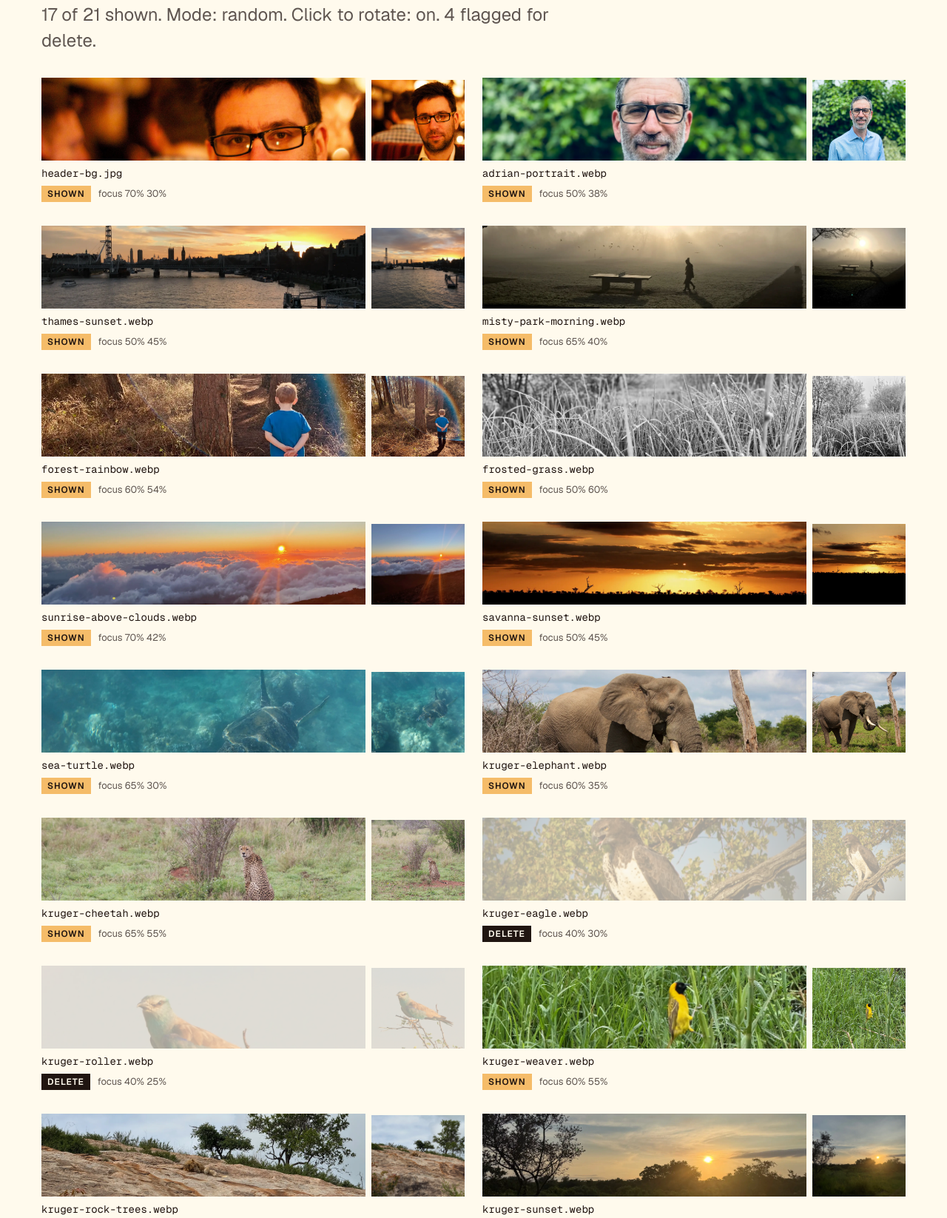
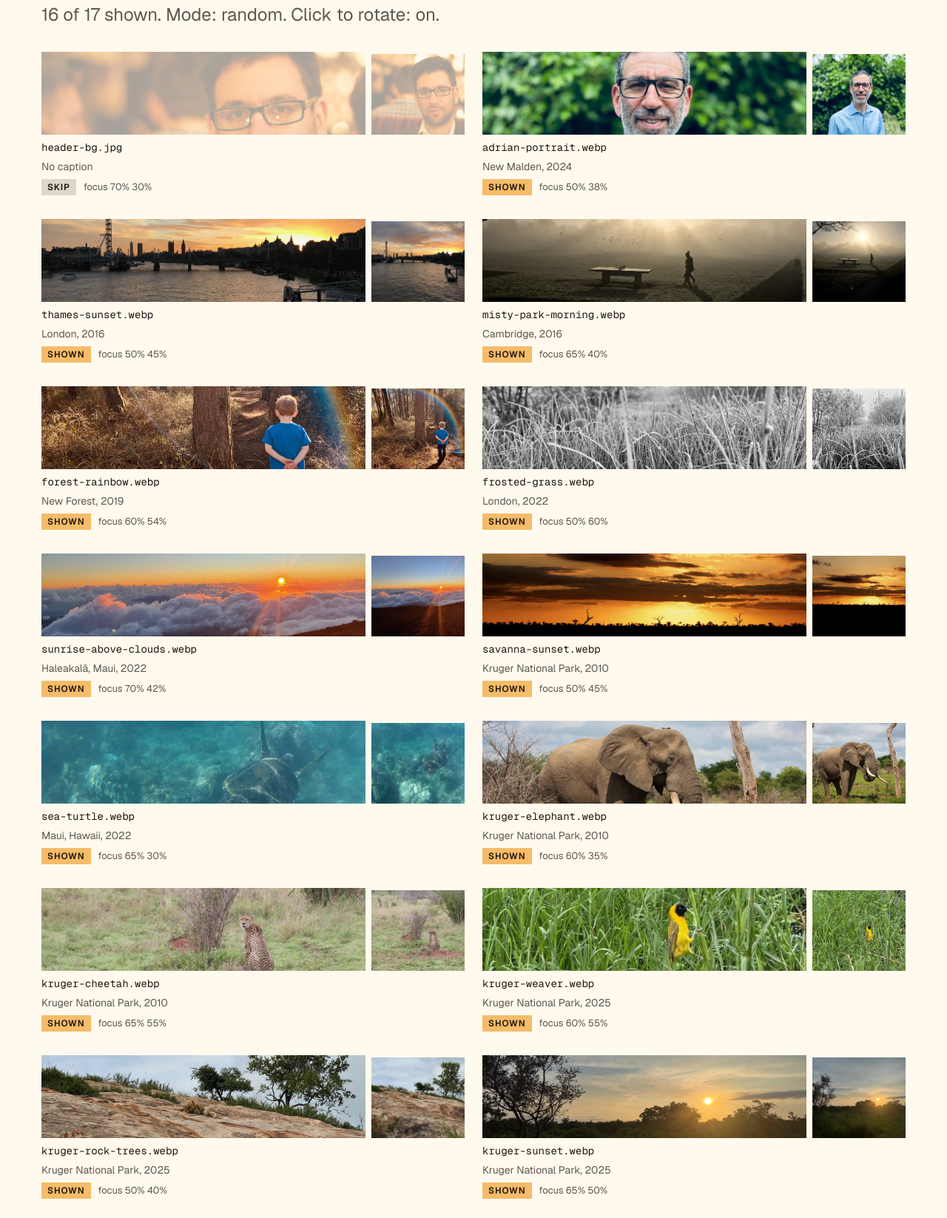
Before and after one commit to sevitz/sevitzdotcom, an Astro site: page /hero-images in a window 1280 px wide. Shown: the part 308-1954 px from the top of the page at 74% size. Built offline with nearby package versions, Linux system fonts and the light colour scheme; Astro itself is replaced by a stand-in of ours.

Commit message:
Add hero photo captions; remove photos flagged for delete
- Optional caption ('Place, Year') per hero photo, shown small at the
  bottom right of the hero and kept in step with the active photo,
  including click to rotate. Places and years come from each photo's
  capture date and GPS. The bokeh header photo has no caption
- /hero-images/ shows each photo's caption
- Remove the four photos flagged delete (kruger-eagle, kruger-roller,
  oslo-park-river, oslo-concrete-atrium): files and config lines
- header-bg.jpg status was set to the unsupported 'hide'; now 'skip'
- Version 1.4.3

Co-Authored-By: Claude Sonnet 5.5 <noreply@anthropic.com>

```diff
--- a/package.json
+++ b/package.json
@@ -1,7 +1,7 @@
 {
   "name": "sevitzdotcom",
   "type": "module",
-  "version": "1.4.2",
+  "version": "1.4.3",
   "private": true,
   "scripts": {
     "predev": "node scripts/fetch-thoughts.mjs",
--- a/src/data/site.ts
+++ b/src/data/site.ts
@@ -25,6 +25,7 @@ export const site = {
     taglineSeconds: 3.2,
 
     // Background photo(s) behind the hero. `focus` is a CSS background-position.
+    // `caption` (optional): "Place, Year", shown small at the bottom right of the hero.
     // `status` (optional, defaults to "show"):
     //   "show":   in the rotation
     //   "skip":   never shown
@@ -33,27 +34,23 @@ export const site = {
     //             photos (file and line) on the next hero update
     // See every photo, its crop and its status at /hero-images/ (unlinked, noindex).
     images: [
-      { src: "/img/header-bg.jpg", focus: "70% 30%", status: "hide" },
-      { src: "/img/hero/adrian-portrait.webp", focus: "50% 38%", status: "show" },
-      { src: "/img/hero/thames-sunset.webp", focus: "50% 45%", status: "show" },
-      { src: "/img/hero/misty-park-morning.webp", focus: "65% 40%", status: "show" },
-      { src: "/img/hero/forest-rainbow.webp", focus: "60% 54%", status: "show" },
-      { src: "/img/hero/frosted-grass.webp", focus: "50% 60%", status: "show" },
-      { src: "/img/hero/sunrise-above-clouds.webp", focus: "70% 42%", status: "show" },
-      { src: "/img/hero/savanna-sunset.webp", focus: "50% 45%", status: "show" },
-      { src: "/img/hero/sea-turtle.webp", focus: "65% 30%", status: "show" },
-      { src: "/img/hero/kruger-elephant.webp", focus: "60% 35%", status: "show" },
-      { src: "/img/hero/kruger-cheetah.webp", focus: "65% 55%", status: "show" },
-      { src: "/img/hero/kruger-eagle.webp", focus: "40% 30%", status: "delete" },
-      { src: "/img/hero/kruger-roller.webp", focus: "40% 25%", status: "delete" },
-      { src: "/img/hero/kruger-weaver.webp", focus: "60% 55%", status: "show" },
-      { src: "/img/hero/kruger-rock-trees.webp", focus: "50% 40%", status: "show" },
-      { src: "/img/hero/kruger-sunset.webp", focus: "65% 50%", status: "show" },
-      { src: "/img/hero/oslo-harbour-sunset.webp", focus: "50% 45%", status: "show" },
-      { src: "/img/hero/oslo-fjord-sunset.webp", focus: "80% 42%", status: "show" },
-      { src: "/img/hero/oslo-fjord-clouds.webp", focus: "70% 45%", status: "show" },
-      { src: "/img/hero/oslo-park-river.webp", focus: "60% 45%", status: "delete" },
-      { src: "/img/hero/oslo-concrete-atrium.webp", focus: "50% 30%", status: "delete" },
+      { src: "/img/header-bg.jpg", focus: "70% 30%", status: "skip" },
+      { src: "/img/hero/adrian-portrait.webp", focus: "50% 38%", status: "show", caption: "New Malden, 2024" },
+      { src: "/img/hero/thames-sunset.webp", focus: "50% 45%", status: "show", caption: "London, 2016" },
+      { src: "/img/hero/misty-park-morning.webp", focus: "65% 40%", status: "show", caption: "Cambridge, 2016" },
+      { src: "/img/hero/forest-rainbow.webp", focus: "60% 54%", status: "show", caption: "New Forest, 2019" },
+      { src: "/img/hero/frosted-grass.webp", focus: "50% 60%", status: "show", caption: "London, 2022" },
+      { src: "/img/hero/sunrise-above-clouds.webp", focus: "70% 42%", status: "show", caption: "Haleakalā, Maui, 2022" },
+      { src: "/img/hero/savanna-sunset.webp", focus: "50% 45%", status: "show", caption: "Kruger National Park, 2010" },
+      { src: "/img/hero/sea-turtle.webp", focus: "65% 30%", status: "show", caption: "Maui, Hawaii, 2022" },
+      { src: "/img/hero/kruger-elephant.webp", focus: "60% 35%", status: "show", caption: "Kruger National Park, 2010" },
+      { src: "/img/hero/kruger-cheetah.webp", focus: "65% 55%", status: "show", caption: "Kruger National Park, 2010" },
+      { src: "/img/hero/kruger-weaver.webp", focus: "60% 55%", status: "show", caption: "Kruger National Park, 2025" },
+      { src: "/img/hero/kruger-rock-trees.webp", focus: "50% 40%", status: "show", caption: "Kruger National Park, 2025" },
+      { src: "/img/hero/kruger-sunset.webp", focus: "65% 50%", status: "show", caption: "Kruger National Park, 2025" },
+      { src: "/img/hero/oslo-harbour-sunset.webp", focus: "50% 45%", status: "show", caption: "Oslo, 2024" },
+      { src: "/img/hero/oslo-fjord-sunset.webp", focus: "80% 42%", status: "show", caption: "Oslo, 2024" },
+      { src: "/img/hero/oslo-fjord-clouds.webp", focus: "70% 45%", status: "show", caption: "Oslo, 2024" },
     ],
     //   single: always the first shown photo
     //   rotate: crossfade through photos every rotateSeconds
@@ -118,6 +115,7 @@ export type Hero = {
 export type HeroImage = {
   readonly src: string;
   readonly focus: string;
+  readonly caption?: string;
   readonly status?: "show" | "skip" | "hold" | "delete";
 };
 
--- a/src/pages/hero-images.astro
+++ b/src/pages/hero-images.astro
@@ -43,6 +43,7 @@ const label = (image: Hero["images"][number]) =>
               <img class="crop-mobile" src={image.src} alt="" loading="lazy" style={`object-position:${image.focus}`} />
             </div>
             <span class="hero-admin-name">{image.src.split("/").pop()}</span>
+            <span class="hero-admin-caption">{image.caption ?? "No caption"}</span>
             <span class="hero-admin-meta">
               <span class:list={["hero-admin-status", `is-${label(image).split(" ")[0].toLowerCase()}`]}>{label(image)}</span>
               focus {image.focus}
--- a/src/styles/home.css
+++ b/src/styles/home.css
@@ -126,6 +126,26 @@ a:hover {
 
 .hero-scrim.is-glow {
   background-image: radial-gradient(120% 90% at 85% 10%, oklch(0.32 0.07 40) 0%, oklch(0.2 0.03 45 / 0) 60%);
+}
+
+/* Photo caption, bottom right. Sits below the hero-body bottom padding, clear of the tagline. */
+.hero-caption {
+  position: absolute;
+  right: var(--gutter);
+  bottom: 9px;
+  z-index: 1;
+  margin: 0;
+  font-size: 12px;
+  line-height: 1.2;
+  letter-spacing: 0.04em;
+  color: var(--hero-ink);
+  opacity: 0.75;
+  text-shadow: 0 1px 3px oklch(0.14 0.03 45 / 0.8);
+  pointer-events: none;
+}
+
+.hero-caption:empty {
+  display: none;
 }
 
 .hero-bar {
@@ -725,6 +745,11 @@ a:hover {
   font-size: 14px;
 }
 
+.hero-admin-caption {
+  font-size: 14px;
+  color: var(--muted);
+}
+
 .hero-admin-meta {
   display: flex;
   gap: 10px;
```
Also changed, not shown: src/components/Hero.astro (+15 -0 lines), public/img/hero/kruger-eagle.webp (deleted), public/img/hero/kruger-roller.webp (deleted), public/img/hero/oslo-concrete-atrium.webp (deleted), public/img/hero/oslo-park-river.webp (deleted), 1 other file.
